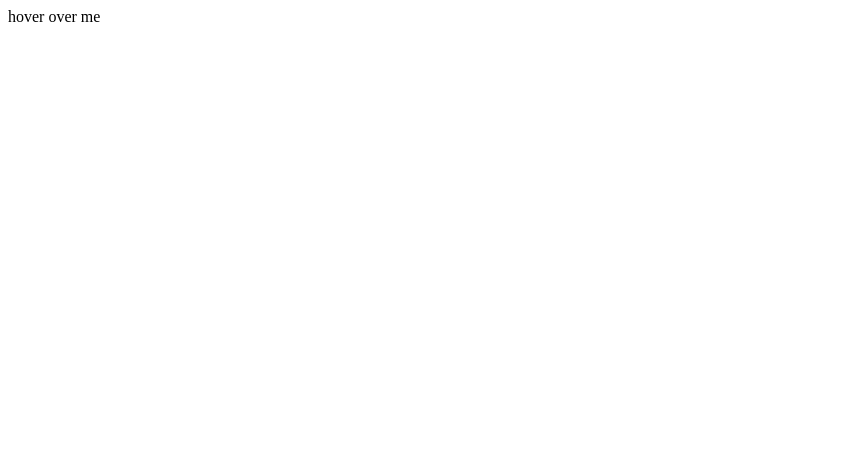
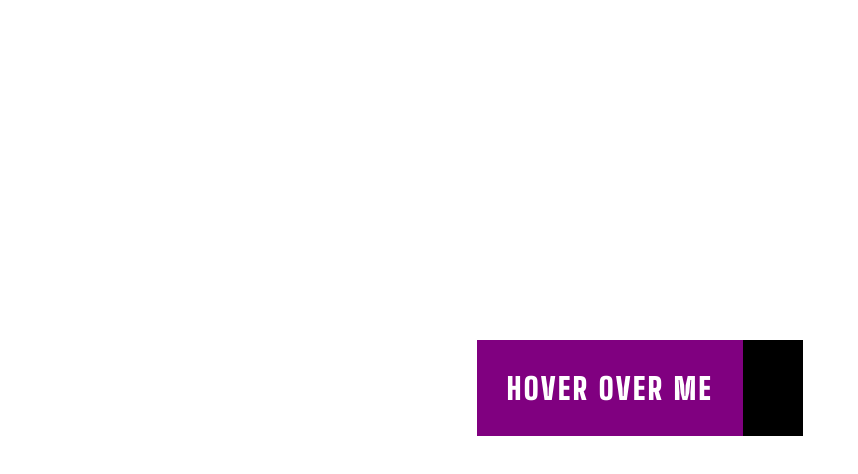
Before and after one commit to istarlet/js_mouseover_effect, a plain HTML site: page index.html in a window 1280 px wide. Shown: the whole page, without its empty margins (0-858 px from the left). Drawn offline with Linux system fonts and the light colour scheme.

Commit message:
Add content to pages

```diff
--- a/index.html
+++ b/index.html
@@ -4,7 +4,8 @@
     <meta charset="UTF-8">
     <meta http-equiv="X-UA-Compatible" content="IE=edge">
     <meta name="viewport" content="width=device-width, initial-scale=1.0">
-    <title>Document</title>
+    <title>Javascript Mouseover Effect</title>
+    <link rel="stylesheet" href="mouseover.css" />
 </head>
 <body>
     <section class="container">
@@ -13,5 +14,6 @@
           <div class="btn-arrow fs-30"><i class="fa fa-chevron-right" aria-hidden="true"></i></div>
         </div>
       </section>
+<script src="main.js"></script>
 </body>
 </html>
--- a/main.js
+++ b/main.js
@@ -0,0 +1,7 @@
+const buttonHover = document.querySelector(".btn-hover");
+const buttonArrow = document.querySelector(".btn-arrow");
+
+document.addEventListener("mouseover", () => {
+  buttonHover.classList.toggle("btnHover--purple");
+  buttonArrow.classList.toggle("btnArrow--black");
+});
--- a/mouseover.css
+++ b/mouseover.css
@@ -0,0 +1,48 @@
+@import url("https://fonts.googleapis.com/css2?family=Big+Shoulders+Display:wght@900&display=swap");
+
+.container {
+  height: 95vh;
+  display: flex;
+  justify-content: center;
+  align-items: center;
+}
+
+.big-shoulders {
+  font-family: "Big Shoulders Display", cursive;
+}
+
+.uppercase {
+  text-transform: uppercase;
+}
+
+.fs-30 {
+  font-size: 30px;
+  letter-spacing: 2.5px;
+}
+
+.btn {
+  display: inline-flex;
+}
+
+.btn-hover {
+  background-color: #000000;
+  color: #ffffff;
+  text-align: center;
+  padding: 1em;
+}
+
+.btnHover--purple {
+  background-color: purple;
+  color: #ffffff;
+}
+
+.btn-arrow {
+  background-color: purple;
+  color: #ffffff;
+  padding: 1em;
+}
+
+.btnArrow--black {
+  background-color: #000000;
+  color: #ffffff;
+}
```
